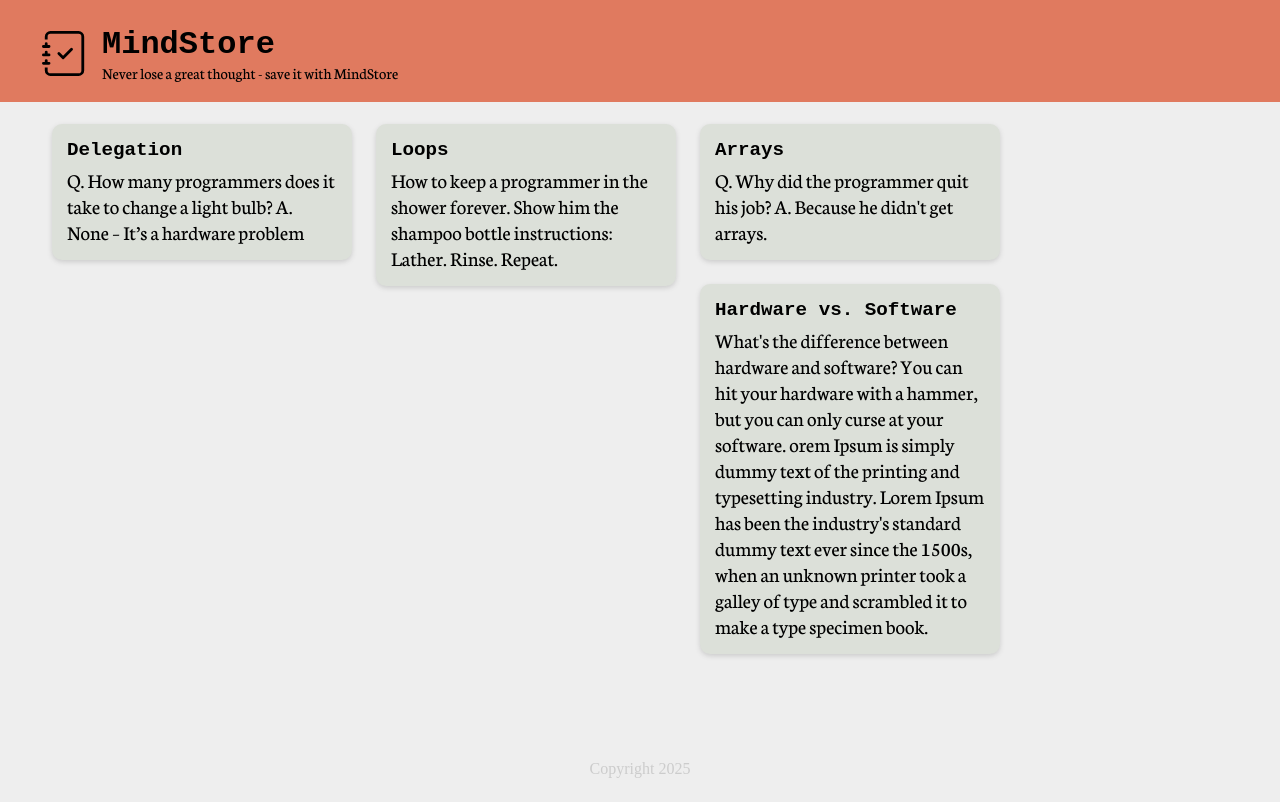
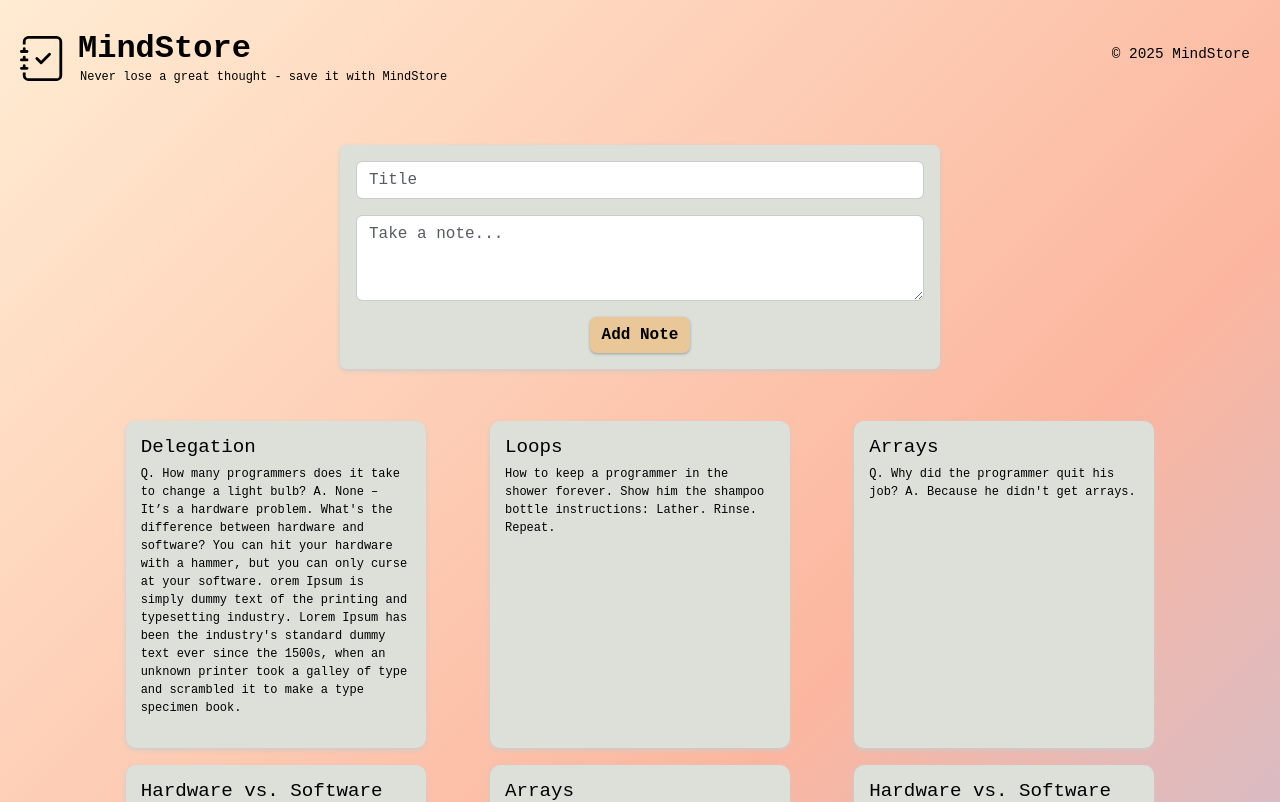
Before and after one commit to Vaibhav-G-Parmar/WebDevProjects, a React (Create React App) app in the folder App-01-MindStore/: page / in a window 1280 px wide. Shown: the top 802 px of the page. Built offline with nearby package versions, Linux system fonts and the light colour scheme; a web font is replaced by a local one.

Commit message:
feat: add note feature and new header and grid design, gradient effect

```diff
--- a/App-01-MindStore/public/styles.css
+++ b/App-01-MindStore/public/styles.css
@@ -6,57 +6,49 @@ Margin creates space between elements. */
 * {
   padding: 0;
   margin: 0;
-  box-sizing: border-box;
   overflow-x: hidden;
+  font-family: "Roboto Mono", monospace;
 }
 
 body {
-  background: #eee;
+  background: linear-gradient(135deg, #ffecd2 0%, #fcb69f 50%, #a1c4fd 100%);
+  padding-top: 20px;
+  padding-bottom: 50px;
+  -webkit-font-smoothing: antialiased;
+  box-shadow: 0 2px 16px rgba(224, 122, 95, 0.08);
 }
 
-header {
-  display: flex;
-  background-color: #E07A5F;
-  padding: 16px 32px;
-  box-shadow: 0 0 10px 0 rgba(0, 0, 0, 0.3);
+.copyRight {
+  text-align: right;
+  font-size: 0.9rem;
+  color: #000000;
+  padding-right: 30px;
 }
 
-/* App logo left alignment */
+ /* App logo left alignment */
 .appLogo {
   float: left;
-  margin-top: 15px;
-  margin-left: 10px;
+  margin-top: 15.5px;
+  margin-left: 20px;
   height: 45px;
 }
 
 .appTitle {
   color: #000000;
-  font-family: "Roboto Mono", monospace;
   font-weight: 700;
   font-size: 2em;
   margin-top: 10px;
-  padding-left: 15px;
+  padding-left: 13px;
+  margin-bottom: 0px;
 }
 
 .appSlogan {
   color: #000000;
-  font-family: "Neuton", serif;
   font-weight: 400;
-  font-size: 1em;
+  font-size: 0.75em;
+  margin-top: 0px;
   margin-bottom: 3px;
-  margin-left: 70px;
-}
-
-footer {
-  position: absolute;
-  text-align: center;
-  bottom: 0;
-  width: 100%;
-  height: 2.5rem;
-}
-
-footer p {
-  color: #ccc;
+  margin-left: 80px;
 }
 
 .notesContainer {
@@ -75,21 +67,55 @@ footer p {
   /* max-height: 200px; */
 }
 
+.notes-grid {
+  display: grid;
+  grid-template-columns: repeat(auto-fill, minmax(300px, 2fr));
+  gap: 17px;
+  padding: 20px;
+}
+
+.note {
+  width: 100%;
+  max-width: 300px;
+  margin: 0 auto;
+}
+
 .note h1 {
   color: #000000;
-  font-family: "Roboto Mono", monospace;
   font-size: 1.2em;
   margin-bottom: 6px;
 }
 
 .note p {
   color: #000000;
-  font-family: "Neuton", serif;
-  font-size: 1.3em;
+  font-size: 0.75em;
   word-wrap: break-word;
-  /* overflow: hidden; */
-  /* text-overflow: ellipsis;
-  display: -webkit-box; */
-  /* -webkit-line-clamp: 5; /* Adjust for desired number of lines
-  -webkit-box-orient: vertical; */
 }
+
+.create-note {
+  background: #DCE0D9;
+  border-radius: 7px;
+  box-shadow: 0 2px 5px #ccc;
+  padding: 1rem;
+  width: 100%;
+  max-width: 600px;
+  margin: 2rem auto;
+}
+
+.container .btn {
+  background: #eac799;
+  display: block;
+  margin-left: auto;
+  margin-right: auto;
+  color: #000000;
+  font-weight: bold;
+}
+
+.container .btn:hover {
+    background: #f1d1a7;  /* Darker shade of your current button color */
+    color: #000000;  /* Black text on hover */
+    border-color: #f1d1a7;
+}container .btn {
+    color: #000000;  /* Black text on hover */
+    border-color: #f1d1a7;
+}
--- a/App-01-MindStore/src/components/App.jsx
+++ b/App-01-MindStore/src/components/App.jsx
@@ -2,16 +2,29 @@
 
 import React from "react";
 import Header from "./Header";
-import Footer from "./Footer";
 import Note from "./Note";
-import notes from "../notes";
+import notesArray from "../notes";
+import 'bootstrap/dist/css/bootstrap.min.css';
+import CreateNote from "./CreateNote";
 
 function App() {
+
+  const [notes, setNotes] = React.useState(notesArray);
+
+  function addNote(newNote) {
+      setNotes(prevNotes => [
+          ...prevNotes,
+          { ...newNote, id: prevNotes.length + 1 }
+      ]);
+  }
+
   return (
     <div>
       <Header/>
+      <CreateNote onAdd={addNote}/>
       {/* Map through notes array and render Note components */}
-      <div className="notesContainer">
+      <div className="container">
+        <div className="notes-grid">
             {notes.map(noteRecord => (
                 <Note
                     key={noteRecord.id}
@@ -20,7 +33,7 @@ function App() {
                 />
             ))}
         </div>
-      <Footer/>
+      </div>
     </div>
   );
 }
--- /dev/null
+++ b/App-01-MindStore/src/components/CreateNote.jsx
@@ -0,0 +1,102 @@
+import React, {useState} from 'react'
+
+const CreateNote = ({ onAdd }) => {
+    const [note, setNote] = useState({
+        title: "",
+        content: ""
+    });
+
+  function handleChange(event) {
+        const { name, value } = event.target;
+        setNote(prevNote => ({
+            ...prevNote,
+            [name]: value
+        }));
+    }
+    // Only add note if both title and content are present
+    const isNoteValid = note.title.trim() !== "" && note.content.trim() !== "";
+    function submitNote(event) {
+        event.preventDefault();
+        if (!isNoteValid) {
+            return;
+        }
+        onAdd(note);
+        setNote({
+            title: "",
+            content: ""
+        });
+    }
+
+return (
+    <div className="container mt-4">
+        <form className="create-note">
+            <div className="mb-3">
+                <input
+                    type="text"
+                    className="form-control input-effect"
+                    name="title"
+                    placeholder="Title"
+                    value={note.title}
+                    onChange={handleChange}
+                />
+            </div>
+            <div className="mb-3">
+                <textarea
+                    type="textarea"
+                    className="form-control input-effect"
+                    name="content"
+                    placeholder="Take a note..."
+                    rows="3"
+                    value={note.content}
+                    onChange={handleChange}
+                />
+            </div>
+            <button
+                className="btn"
+                onClick={submitNote}
+            >
+                Add Note
+            </button>
+        </form>
+        <style>
+            {`
+            input::placeholder, textarea::placeholder {
+                font-family: "Roboto Mono", monospace;
+            }
+
+            .input-effect {
+                transition: all 0.3s ease;
+                border: 1px solid #ccc;
+            }
+
+            .input-effect:focus {
+                border-color: #4285f4;
+                box-shadow: 0 0 8px rgba(66, 133, 244, 0.6);
+                outline: none;
+            }
+
+            .input-effect:hover {
+                border-color: #aaa;
+            }
+
+            .btn {
+                background-color: #f5ba13;
+                color: white;
+                border: none;
+                border-radius: 7px;
+                box-shadow: 0 1px 3px rgba(0, 0, 0, 0.3);
+                transition: all 0.2s ease;
+            }
+
+            .btn:hover {
+                background-color: #f0b10e;
+                box-shadow: 0 2px 5px rgba(0, 0, 0, 0.4);
+                transform: translateY(-1px);
+            }
+            `}
+        </style>
+    </div>
+)
+}
+
+export default CreateNote
--- a/App-01-MindStore/src/components/Footer.jsx
+++ /dev/null
@@ -1,17 +0,0 @@
-//Author: Vaibhav Parmar
-
-import React from "react";
-
-const currentYear = new Date().getFullYear();
-
-function Footer(){
-    return(
-        <div>
-            <footer>
-                <p>Copyright {currentYear}</p>
-            </footer>
-        </div>
-    )
-}
-
-export default Footer;
--- a/App-01-MindStore/src/components/Header.jsx
+++ b/App-01-MindStore/src/components/Header.jsx
@@ -6,11 +6,14 @@ import appLogo from "../assets/appLogo.svg";
 function Header(){
     return (
         <div>
-            <header>
+            <header style={{ display: "flex", justifyContent: "space-between", alignItems: "center" }}>
                 <div>
                     <img src={appLogo} alt="MindStore Logo" className="appLogo" />
                     <h1 className="appTitle">MindStore</h1>
                     <p className="appSlogan">Never lose a great thought - save it with MindStore</p>
+                </div>
+                <div className="copyRight">
+                    &copy; 2025 MindStore
                 </div>
             </header>
         </div>
--- a/App-01-MindStore/src/notes.js
+++ b/App-01-MindStore/src/notes.js
@@ -3,7 +3,7 @@ const notes = [
     key: 1,
     title: "Delegation",
     content:
-      "Q. How many programmers does it take to change a light bulb? A. None – It’s a hardware problem"
+      "Q. How many programmers does it take to change a light bulb? A. None – It’s a hardware problem. What's the difference between hardware and software? You can hit your hardware with a hammer, but you can only curse at your software. orem Ipsum is simply dummy text of the printing and typesetting industry. Lorem Ipsum has been the industry's standard dummy text ever since the 1500s, when an unknown printer took a galley of type and scrambled it to make a type specimen book."
   },
   {
     key: 2,
@@ -22,6 +22,54 @@ const notes = [
     title: "Hardware vs. Software",
     content:
       "What's the difference between hardware and software? You can hit your hardware with a hammer, but you can only curse at your software. orem Ipsum is simply dummy text of the printing and typesetting industry. Lorem Ipsum has been the industry's standard dummy text ever since the 1500s, when an unknown printer took a galley of type and scrambled it to make a type specimen book."
+  },
+  {
+    key: 5,
+    title: "Arrays",
+    content:
+      "Q. Why did the programmer quit his job? A. Because he didn't get arrays."
+  },
+  {
+    key: 6,
+    title: "Hardware vs. Software",
+    content:
+      "What's the difference between hardware and software? You can hit your hardware with a hammer, but you can only curse at your software. orem Ipsum is simply dummy text of the printing and typesetting industry. Lorem Ipsum has been the industry's standard dummy text ever since the 1500s, when an unknown printer took a galley of type and scrambled it to make a type specimen book."
+  },
+   {
+    key: 7,
+    title: "Delegation",
+    content:
+      "Q. How many programmers does it take to change a light bulb? A. None – It’s a hardware problem. What's the difference between hardware and software? You can hit your hardware with a hammer, but you can only curse at your software. orem Ipsum is simply dummy text of the printing and typesetting industry. Lorem Ipsum has been the industry's standard dummy text ever since the 1500s, when an unknown printer took a galley of type and scrambled it to make a type specimen book."
+  },
+  {
+    key: 8,
+    title: "Loops",
+    content:
+      "How to keep a programmer in the shower forever. Show him the shampoo bottle instructions: Lather. Rinse. Repeat."
+  },
+  {
+    key: 9,
+    title: "Arrays",
+    content:
+      "Q. Why did the programmer quit his job? A. Because he didn't get arrays."
+  },
+  {
+    key: 10,
+    title: "Hardware vs. Software",
+    content:
+      "What's the difference between hardware and software? You can hit your hardware with a hammer, but you can only curse at your software. orem Ipsum is simply dummy text of the printing and typesetting industry. Lorem Ipsum has been the industry's standard dummy text ever since the 1500s, when an unknown printer took a galley of type and scrambled it to make a type specimen book."
+  },
+  {
+    key: 11,
+    title: "Arrays",
+    content:
+      "Q. Why did the programmer quit his job? A. Because he didn't get arrays."
+  },
+  {
+    key: 12,
+    title: "Hardware vs. Software",
+    content:
+      "What's the difference between hardware and software? You can hit your hardware with a hammer, but you can only curse at your software. orem Ipsum is simply dummy text of the printing and typesetting industry. Lorem Ipsum has been the industry's standard dummy text ever since the 1500s, when an unknown printer took a galley of type and scrambled it to make a type specimen book."
   }
 ];
 
```
Lines whose indentation alone changed are shown as unchanged.
